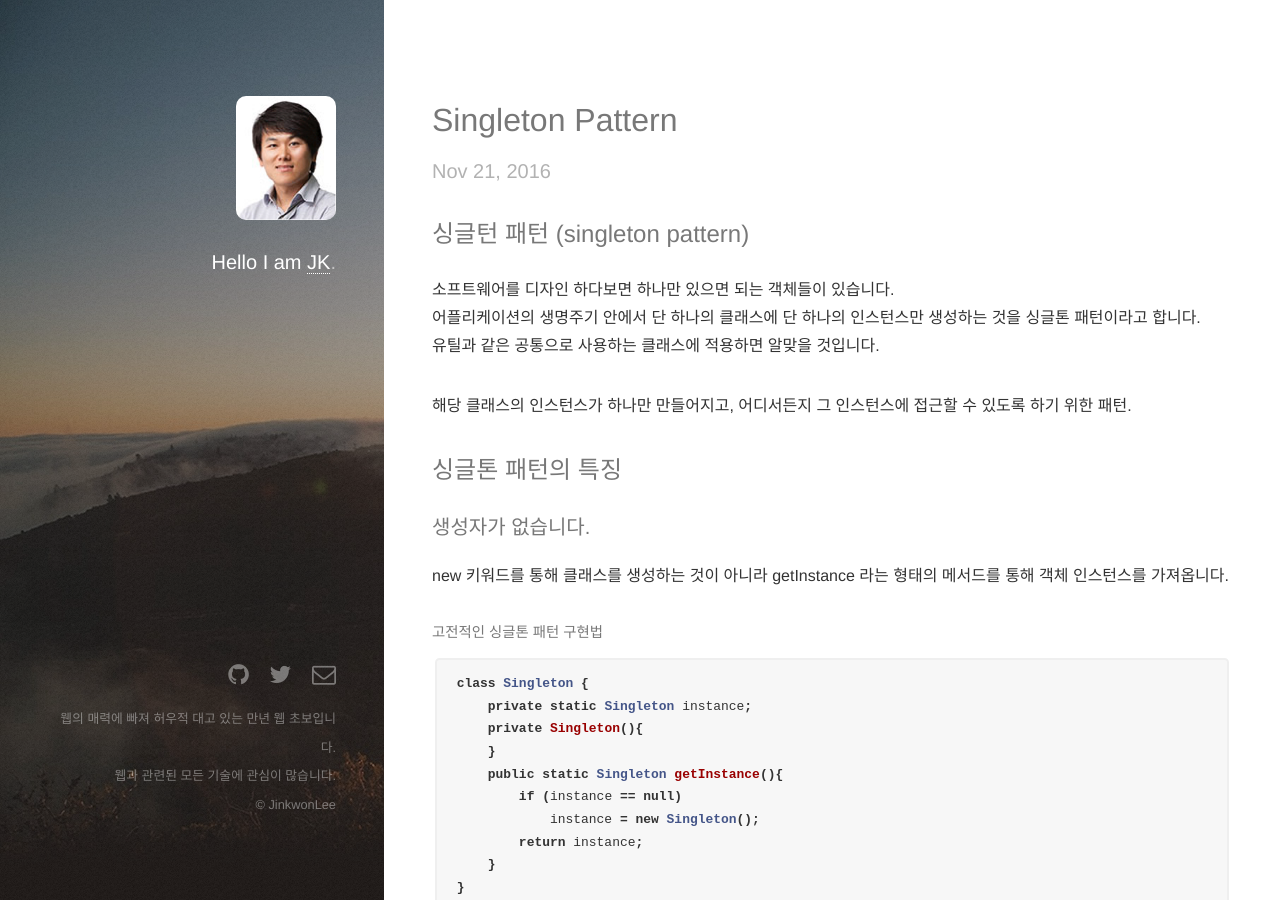
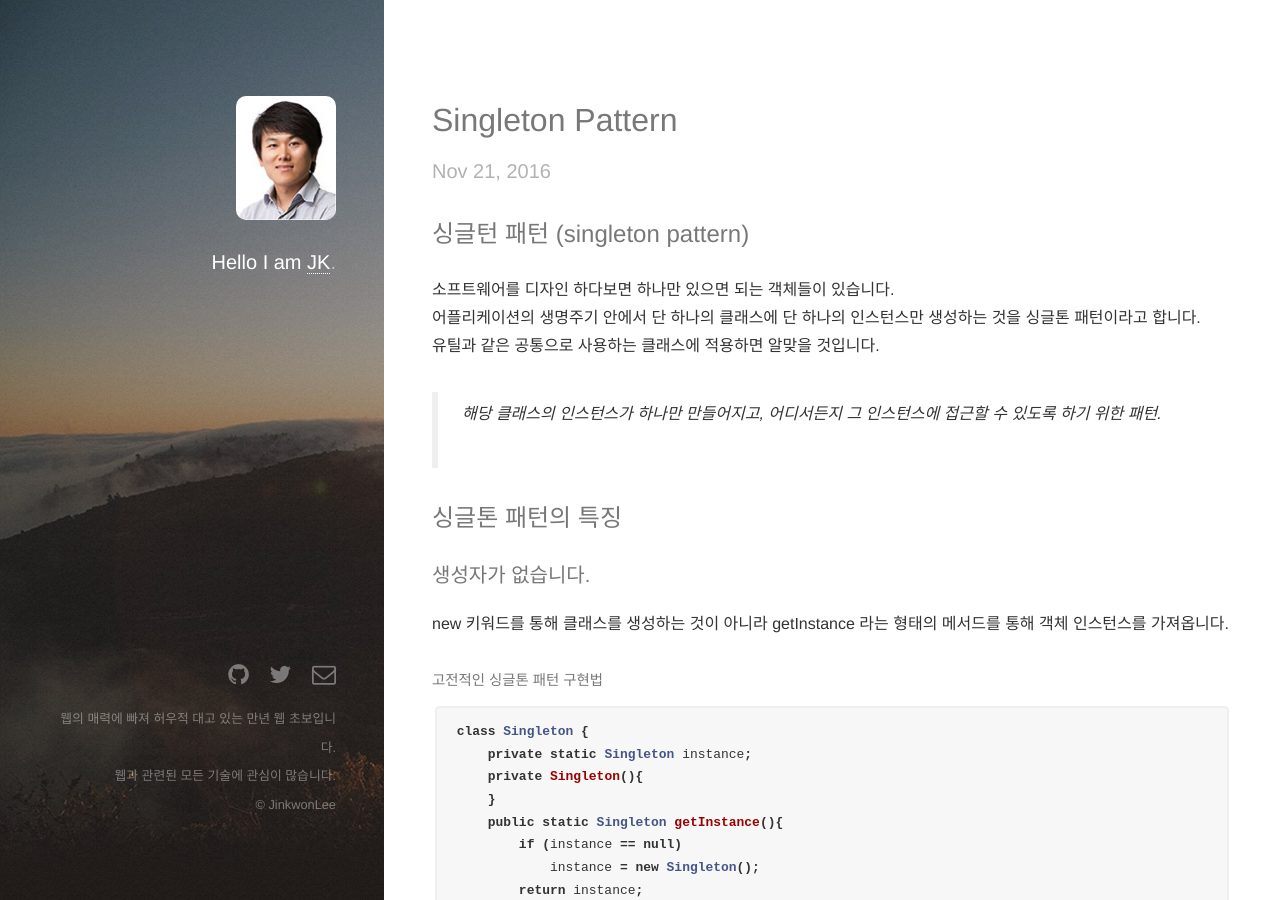
Before and after one commit to Jinkwon/bdyne, a Jekyll site: the page built from _posts/2016-12-12-singleton-pattern.markdown, in a window 1280 px wide and 900 px high. Built offline with Jekyll 4.4.1, drawn with Linux system fonts in a browser that asks for light colours.

```diff
--- a/_posts/2016-12-12-singleton-pattern.markdown
+++ b/_posts/2016-12-12-singleton-pattern.markdown
@@ -10,10 +10,10 @@ categories: jekyll update
 어플리케이션의 생명주기 안에서 단 하나의 클래스에 단 하나의 인스턴스만 생성하는 것을 싱글톤 패턴이라고 합니다.
 유틸과 같은 공통으로 사용하는 클래스에 적용하면 알맞을 것입니다.
 
-해당 클래스의 인스턴스가 하나만 만들어지고, 어디서든지 그 인스턴스에 접근할 수 있도록 하기 위한 패턴.
-
+> 해당 클래스의 인스턴스가 하나만 만들어지고, 어디서든지 그 인스턴스에 접근할 수 있도록 하기 위한 패턴.
 
 ## 싱글톤 패턴의 특징
+
 ### 생성자가 없습니다.
 new 키워드를 통해 클래스를 생성하는 것이 아니라 getInstance 라는 형태의 메서드를 통해 객체 인스턴스를 가져옵니다.
 
```
